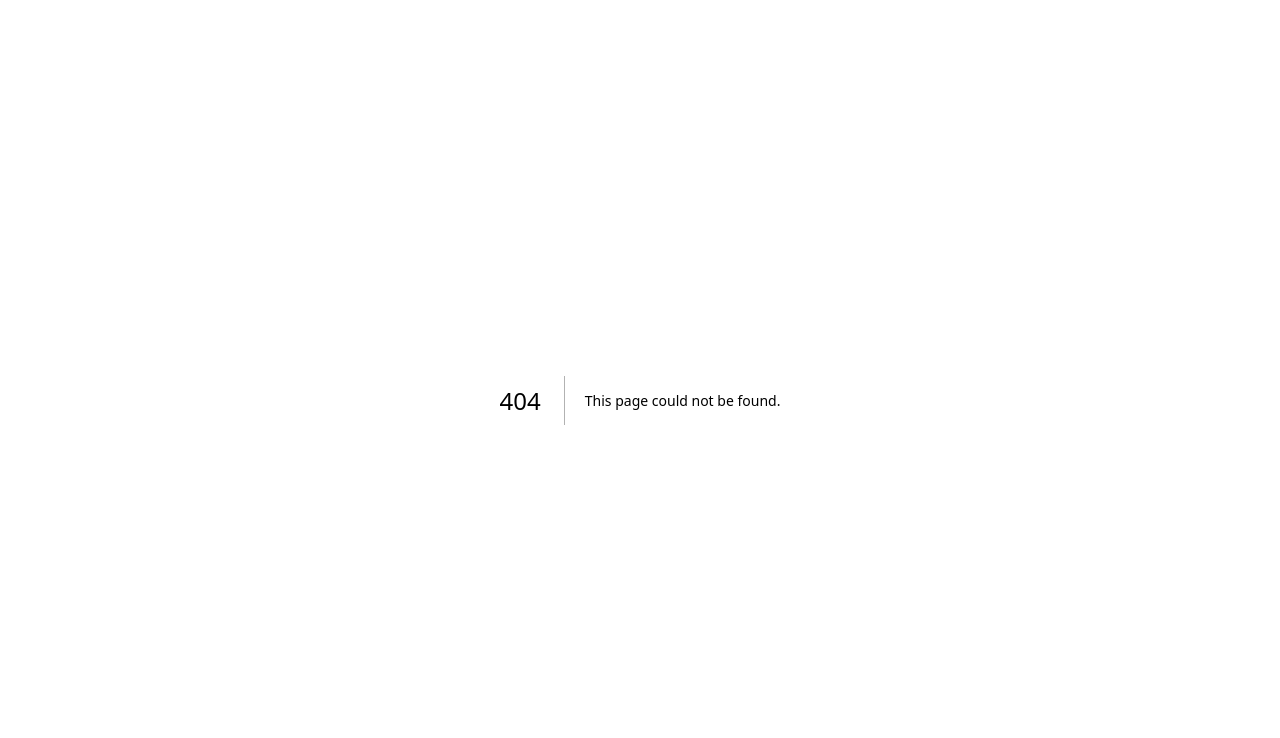
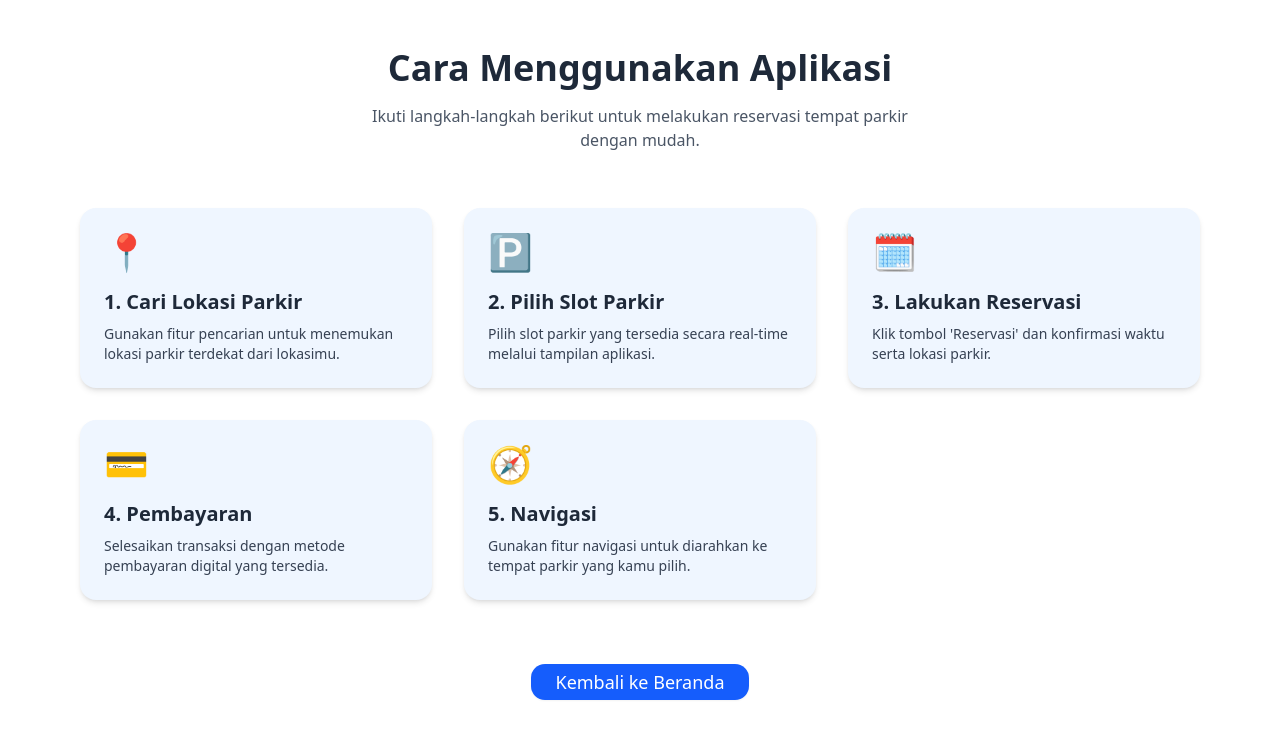
Before and after one commit to Ahmad-Indragiri/reservasi-parkir-RPL, a Next.js app: page /tutorial in a window 1280 px wide. Before the commit this address had no page. Shown: the top 738 px of the page. Built offline with nearby package versions, Linux system fonts and the light colour scheme.

Commit message:
ganti pembayaran menjadi tutorial

```diff
--- a/package.json
+++ b/package.json
@@ -12,6 +12,7 @@
     "@radix-ui/react-slot": "^1.2.0",
     "class-variance-authority": "^0.7.1",
     "clsx": "^2.1.1",
+    "framer-motion": "^12.9.0",
     "lucide-react": "^0.503.0",
     "next": "15.3.1",
     "react": "^19.0.0",
--- a/src/app/page.js
+++ b/src/app/page.js
@@ -71,16 +71,21 @@ export default function Home() {
 
       {/* Pembayaran - Simulasi */}
       <section className="mt-16 text-center">
-        <h2 className="text-3xl font-bold mb-10">💳 Pembayaran Digital</h2>
+        <h2 className="text-3xl font-bold mb-6">💳 Panduan Penggunaan</h2>
+        <p className="text-gray-600 dark:text-gray-300 mb-8">
+          Pelajari cara menggunakan aplikasi reservasi parkir dengan mudah dan cepat.
+        </p>
         <div className="w-full max-w-sm mx-auto">
-          <Button
-            className="text-white bg-green-600 hover:bg-green-700 text-lg px-6 py-3 rounded-xl shadow-md transform transition-transform hover:scale-105 focus:outline-none"
-            onClick={() => alert("Pembayaran berhasil diproses!")}
-          >
-            Bayar Sekarang
-          </Button>
+          <Link href="/tutorial">
+            <Button
+              className="text-white bg-blue-600 hover:bg-blue-700 text-lg px-6 py-3 rounded-xl shadow-md transform transition-transform hover:scale-105 focus:outline-none"
+            >
+              Lihat Tutorial
+            </Button>
+          </Link>
         </div>
       </section>
+
     </main>
   );
 }
--- /dev/null
+++ b/src/app/tutorial/page.js
@@ -0,0 +1,78 @@
+"use client";
+
+import React from "react";
+import { Button } from "@/components/ui/button";
+import Link from "next/link";
+import { motion } from "framer-motion";
+
+export default function tutorialPage() {
+  const steps = [
+    {
+      title: "1. Cari Lokasi Parkir",
+      desc: "Gunakan fitur pencarian untuk menemukan lokasi parkir terdekat dari lokasimu.",
+      icon: "📍",
+    },
+    {
+      title: "2. Pilih Slot Parkir",
+      desc: "Pilih slot parkir yang tersedia secara real-time melalui tampilan aplikasi.",
+      icon: "🅿️",
+    },
+    {
+      title: "3. Lakukan Reservasi",
+      desc: "Klik tombol 'Reservasi' dan konfirmasi waktu serta lokasi parkir.",
+      icon: "🗓️",
+    },
+    {
+      title: "4. Pembayaran",
+      desc: "Selesaikan transaksi dengan metode pembayaran digital yang tersedia.",
+      icon: "💳",
+    },
+    {
+      title: "5. Navigasi",
+      desc: "Gunakan fitur navigasi untuk diarahkan ke tempat parkir yang kamu pilih.",
+      icon: "🧭",
+    },
+  ];
+
+  return (
+    <main className="min-h-screen bg-white dark:bg-gray-900 text-gray-800 dark:text-gray-100 px-4 sm:px-6 lg:px-20 py-12">
+      <section className="text-center mb-14">
+        <motion.h1
+          initial={{ opacity: 0, y: -20 }}
+          animate={{ opacity: 1, y: 0 }}
+          transition={{ duration: 0.6 }}
+          className="text-4xl font-extrabold mb-4"
+        >
+          Cara Menggunakan Aplikasi
+        </motion.h1>
+        <p className="text-gray-600 dark:text-gray-300 max-w-xl mx-auto">
+          Ikuti langkah-langkah berikut untuk melakukan reservasi tempat parkir dengan mudah.
+        </p>
+      </section>
+
+      <section className="grid grid-cols-1 sm:grid-cols-2 lg:grid-cols-3 gap-8">
+        {steps.map((step, idx) => (
+          <motion.div
+            key={idx}
+            initial={{ opacity: 0, y: 30 }}
+            animate={{ opacity: 1, y: 0 }}
+            transition={{ duration: 0.4, delay: idx * 0.15 }}
+            className="bg-blue-50 dark:bg-gray-800 p-6 rounded-2xl shadow-md hover:shadow-xl transform hover:-translate-y-1 transition cursor-pointer"
+          >
+            <div className="text-4xl mb-4">{step.icon}</div>
+            <h3 className="text-xl font-bold mb-2">{step.title}</h3>
+            <p className="text-gray-700 dark:text-gray-300 text-sm">{step.desc}</p>
+          </motion.div>
+        ))}
+      </section>
+
+      <div className="text-center mt-16">
+        <Link href="/">
+          <Button className="bg-blue-600 hover:bg-blue-700 text-white px-6 py-3 rounded-xl text-lg transition-transform hover:scale-105">
+            Kembali ke Beranda
+          </Button>
+        </Link>
+      </div>
+    </main>
+  );
+}
```
Also changed, not shown: 1 other file (tests, documents, lock files or other folders).
